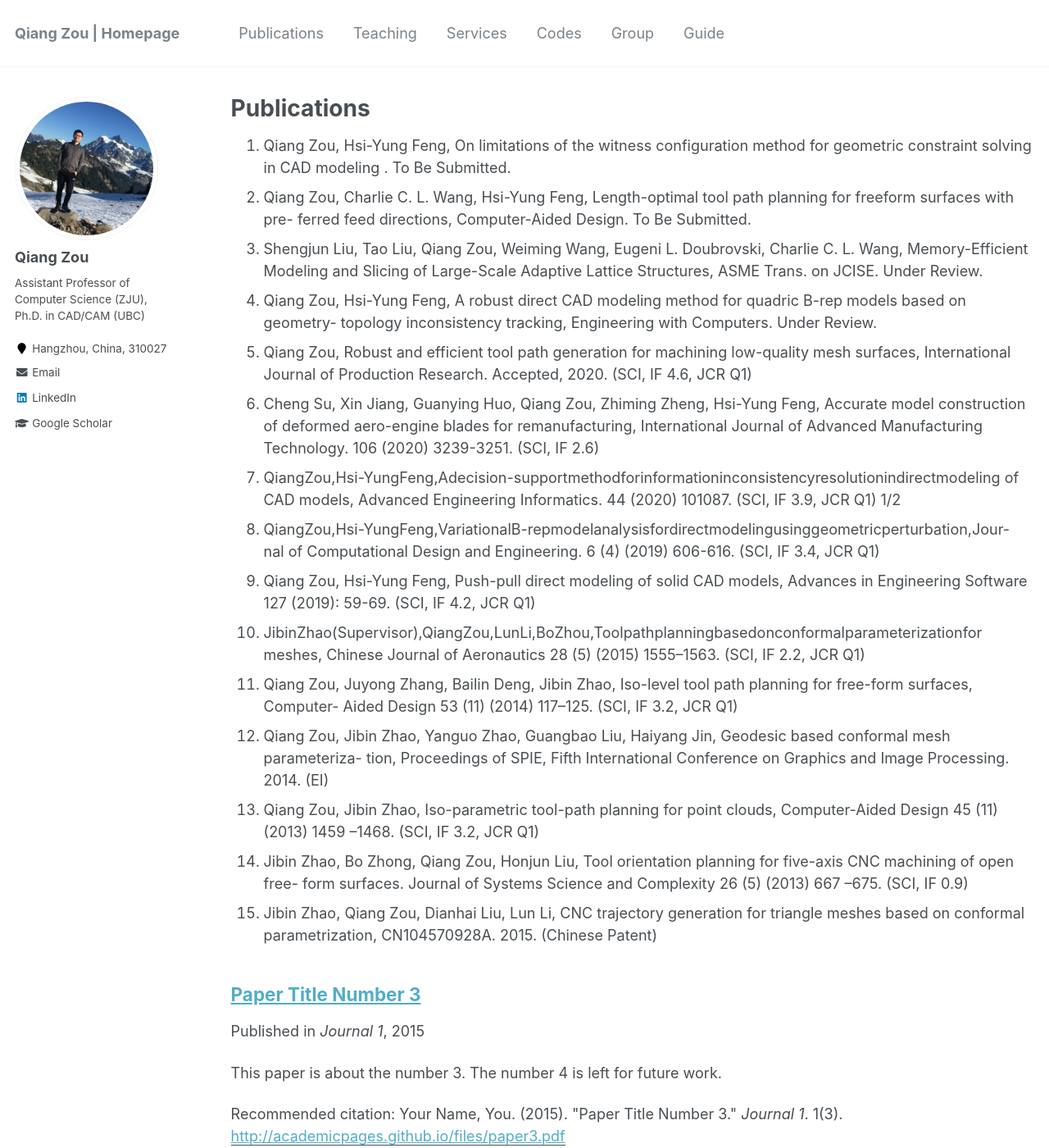
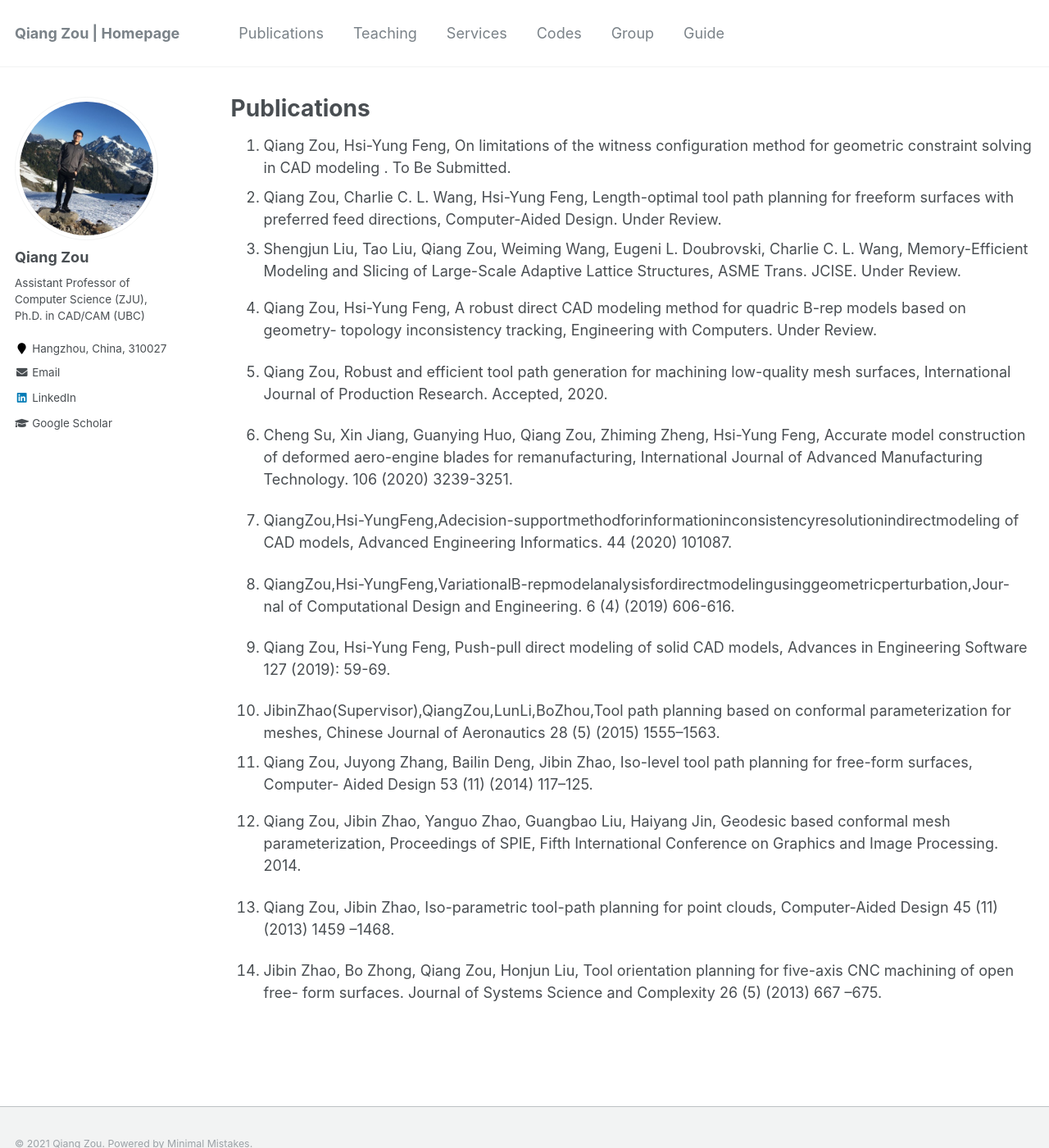
Before and after one commit to Qiang-Zou/Qiang-Zou.github.io, a Jekyll site: the page built from _pages/publications.md, in a window 1280 px wide and 1400 px high. Shown: the whole window at 82% size. Built offline with Jekyll 4.4.1, drawn with Linux system fonts in a browser that asks for light colours; some of the changed text lies outside the part shown.

Commit message:
Update publications.md

```diff
--- a/_pages/publications.md
+++ b/_pages/publications.md
@@ -10,26 +10,33 @@ author_profile: true
 {% endif %}
 
 1. Qiang Zou, Hsi-Yung Feng, On limitations of the witness configuration method for geometric constraint solving in CAD modeling . To Be Submitted.
-2. Qiang Zou, Charlie C. L. Wang, Hsi-Yung Feng, Length-optimal tool path planning for freeform surfaces with pre- ferred feed directions, Computer-Aided Design. To Be Submitted.
-3. Shengjun Liu, Tao Liu, Qiang Zou, Weiming Wang, Eugeni L. Doubrovski, Charlie C. L. Wang, Memory-Efficient Modeling and Slicing of Large-Scale Adaptive Lattice Structures, ASME Trans. on JCISE. Under Review.
-4. Qiang Zou, Hsi-Yung Feng, A robust direct CAD modeling method for quadric B-rep models based on geometry- topology inconsistency tracking, Engineering with Computers. Under Review.
-5. Qiang Zou, Robust and efficient tool path generation for machining low-quality mesh surfaces, International Journal of Production Research. Accepted, 2020. (SCI, IF 4.6, JCR Q1)
-6. Cheng Su, Xin Jiang, Guanying Huo, Qiang Zou, Zhiming Zheng, Hsi-Yung Feng, Accurate model construction of deformed aero-engine blades for remanufacturing, International Journal of Advanced Manufacturing Technology. 106 (2020) 3239-3251. (SCI, IF 2.6)
-7. QiangZou,Hsi-YungFeng,Adecision-supportmethodforinformationinconsistencyresolutionindirectmodeling of CAD models, Advanced Engineering Informatics. 44 (2020) 101087. (SCI, IF 3.9, JCR Q1)
-1/2
-8. QiangZou,Hsi-YungFeng,VariationalB-repmodelanalysisfordirectmodelingusinggeometricperturbation,Jour- nal of Computational Design and Engineering. 6 (4) (2019) 606-616. (SCI, IF 3.4, JCR Q1)
-9. Qiang Zou, Hsi-Yung Feng, Push-pull direct modeling of solid CAD models, Advances in Engineering Software 127 (2019): 59-69. (SCI, IF 4.2, JCR Q1)
-10. JibinZhao(Supervisor),QiangZou,LunLi,BoZhou,Toolpathplanningbasedonconformalparameterizationfor meshes, Chinese Journal of Aeronautics 28 (5) (2015) 1555–1563. (SCI, IF 2.2, JCR Q1)
-11. Qiang Zou, Juyong Zhang, Bailin Deng, Jibin Zhao, Iso-level tool path planning for free-form surfaces, Computer- Aided Design 53 (11) (2014) 117–125. (SCI, IF 3.2, JCR Q1)
-12. Qiang Zou, Jibin Zhao, Yanguo Zhao, Guangbao Liu, Haiyang Jin, Geodesic based conformal mesh parameteriza- tion, Proceedings of SPIE, Fifth International Conference on Graphics and Image Processing. 2014. (EI)
-13. Qiang Zou, Jibin Zhao, Iso-parametric tool-path planning for point clouds, Computer-Aided Design 45 (11) (2013) 1459 –1468. (SCI, IF 3.2, JCR Q1)
-14. Jibin Zhao, Bo Zhong, Qiang Zou, Honjun Liu, Tool orientation planning for five-axis CNC machining of open free- form surfaces. Journal of Systems Science and Complexity 26 (5) (2013) 667 –675. (SCI, IF 0.9)
-15. Jibin Zhao, Qiang Zou, Dianhai Liu, Lun Li, CNC trajectory generation for triangle meshes based on conformal parametrization, CN104570928A. 2015. (Chinese Patent)
+1. Qiang Zou, Charlie C. L. Wang, Hsi-Yung Feng, Length-optimal tool path planning for freeform surfaces with preferred feed directions, Computer-Aided Design. Under Review.
+1. Shengjun Liu, Tao Liu, Qiang Zou, Weiming Wang, Eugeni L. Doubrovski, Charlie C. L. Wang, Memory-Efficient Modeling and Slicing of Large-Scale Adaptive Lattice Structures, ASME Trans. JCISE. Under Review.
+1. Qiang Zou, Hsi-Yung Feng, A robust direct CAD modeling method for quadric B-rep models based on geometry- topology inconsistency tracking, Engineering with Computers. Under Review.
+
+1. Qiang Zou, Robust and efficient tool path generation for machining low-quality mesh surfaces, International Journal of Production Research. Accepted, 2020.
+
+1. Cheng Su, Xin Jiang, Guanying Huo, Qiang Zou, Zhiming Zheng, Hsi-Yung Feng, Accurate model construction of deformed aero-engine blades for remanufacturing, International Journal of Advanced Manufacturing Technology. 106 (2020) 3239-3251.
+
+1. QiangZou,Hsi-YungFeng,Adecision-supportmethodforinformationinconsistencyresolutionindirectmodeling of CAD models, Advanced Engineering Informatics. 44 (2020) 101087.
+
+1. QiangZou,Hsi-YungFeng,VariationalB-repmodelanalysisfordirectmodelingusinggeometricperturbation,Jour- nal of Computational Design and Engineering. 6 (4) (2019) 606-616.
+
+1. Qiang Zou, Hsi-Yung Feng, Push-pull direct modeling of solid CAD models, Advances in Engineering Software 127 (2019): 59-69.
+
+1. JibinZhao(Supervisor),QiangZou,LunLi,BoZhou,Tool path planning based on conformal parameterization for meshes, Chinese Journal of Aeronautics 28 (5) (2015) 1555–1563.
+1. Qiang Zou, Juyong Zhang, Bailin Deng, Jibin Zhao, Iso-level tool path planning for free-form surfaces, Computer- Aided Design 53 (11) (2014) 117–125.
+1. Qiang Zou, Jibin Zhao, Yanguo Zhao, Guangbao Liu, Haiyang Jin, Geodesic based conformal mesh parameterization, Proceedings of SPIE, Fifth International Conference on Graphics and Image Processing. 2014.
+
+1. Qiang Zou, Jibin Zhao, Iso-parametric tool-path planning for point clouds, Computer-Aided Design 45 (11) (2013) 1459 –1468.
+
+1. Jibin Zhao, Bo Zhong, Qiang Zou, Honjun Liu, Tool orientation planning for five-axis CNC machining of open free- form surfaces. Journal of Systems Science and Complexity 26 (5) (2013) 667 –675.
+<!-- 15. Jibin Zhao, Qiang Zou, Dianhai Liu, Lun Li, CNC trajectory generation for triangle meshes based on conformal parametrization, CN104570928A. 2015. (Chinese Patent) -->
 
 
 
-{% include base_path %}
+<!-- {% include base_path %}
 
 {% for post in site.publications reversed %}
   {% include archive-single.html %}
-{% endfor %}
+{% endfor %} -->
```
